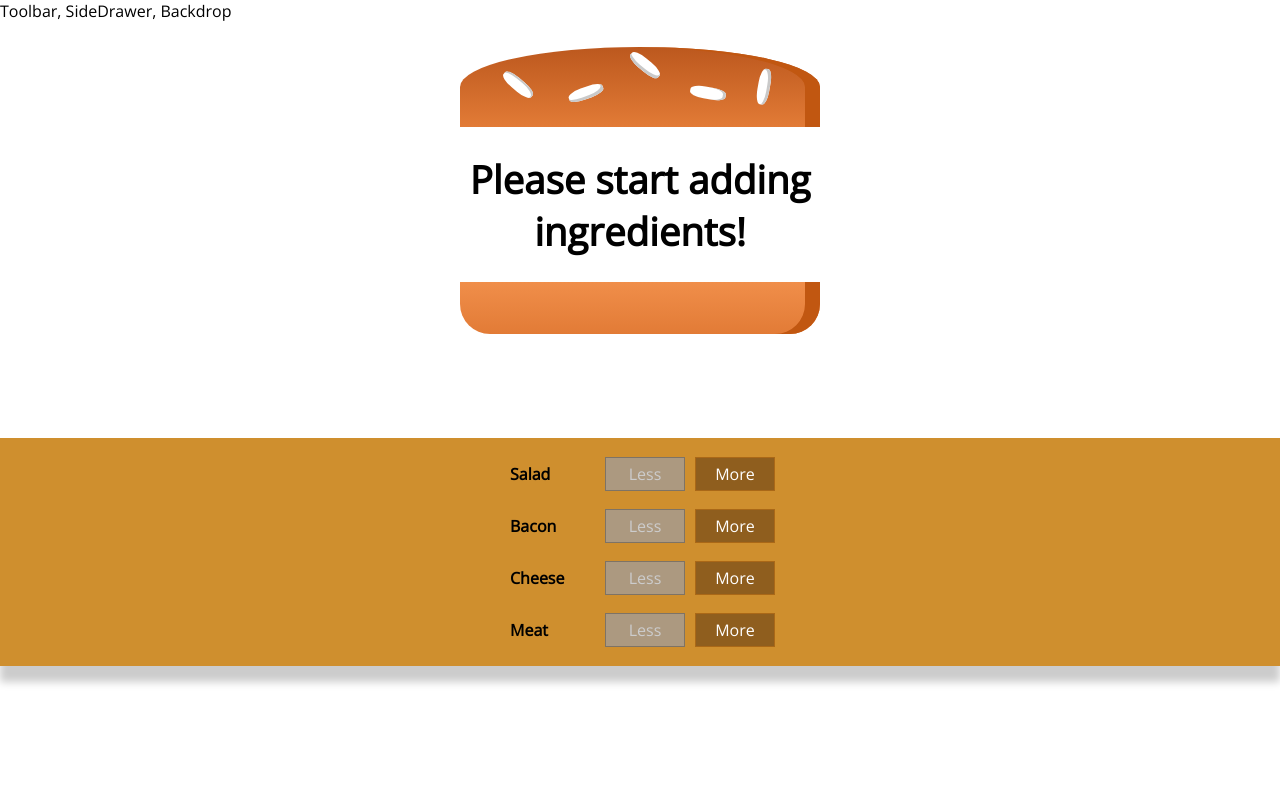
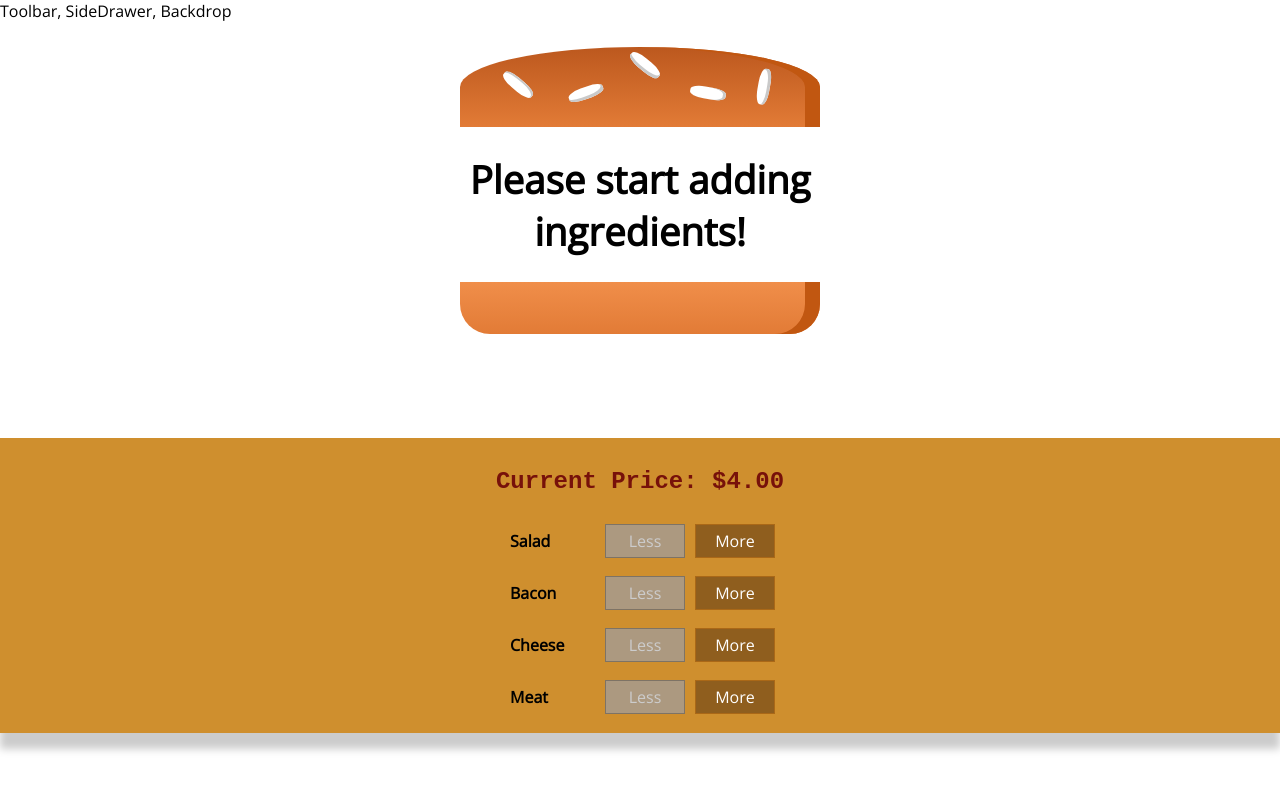
Before and after one commit to Hawky454/Burger-Time, a React (Create React App) app: page / in a window 1280 px wide. Shown: the top 790 px of the page. Built offline with nearby package versions, Linux system fonts and the light colour scheme.

Commit message:
added dynamic prices to be displayed showing a certain price depending on what ingredients are added

```diff
--- a/src/components/Burger/BuildControls/BuildControls.js
+++ b/src/components/Burger/BuildControls/BuildControls.js
@@ -11,6 +11,15 @@ const controls = [
 
 const BuildControls = props => (
   <div className={styles.buildControls}>
+    <h2
+      style={{
+        fontFamily: "'Courier New', Courier, monospace",
+        color: '#77110a',
+        fontWeight: 'bolder'
+      }}
+    >
+      Current Price: {props.price}
+    </h2>
     {controls.map(control => (
       <BuildControl
         key={control.label}
--- a/src/containers/BurgerBuilder/BurgerBuilder.js
+++ b/src/containers/BurgerBuilder/BurgerBuilder.js
@@ -45,9 +45,6 @@ class BurgerBuilder extends Component {
 
   removeIngredientHandler = type => {
     const oldCount = this.state.ingredients[type];
-    // if (oldCount <= 0) {
-    //   return;
-    // }
     const updatedCount = oldCount - 1;
     const updatedIngredients = {
       ...this.state.ingredients
@@ -76,6 +73,7 @@ class BurgerBuilder extends Component {
           ingredientAdded={this.addIngredientHandler}
           ingredientRemoved={this.removeIngredientHandler}
           disabled={disabledInfo}
+          price={`$${this.state.totalPrice.toFixed(2)}`}
         />
       </Aux>
     );
```
